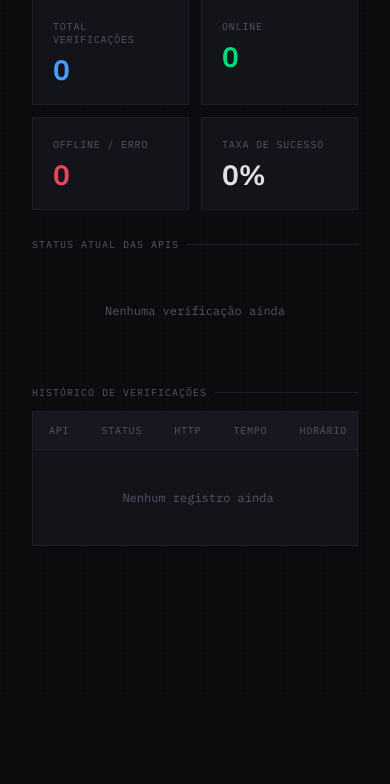
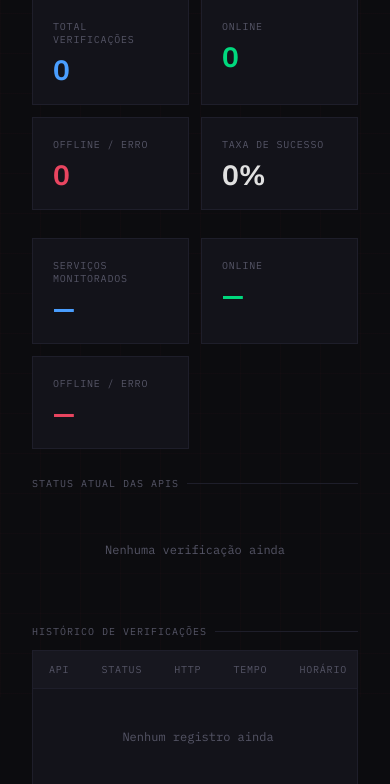
Before and after one commit to evandrossjr/monitoramento-api, a Flask app: page / in a window 390 px wide. Shown: the part 147-931 px from the top of the page. Before the commit the page ends 693 px from the top, so only its background shows below. Run offline with Flask 3, Linux system fonts and the light colour scheme; the visitor is signed in with stand-in values (Sample User, id 1); data that the repository does not hold is empty; parts of the project's set-up code (start-up, migrations or seed data) failed here and were passed over; some libraries are stand-ins or nearby versions.

Commit message:
Atualização do Layou de exibição do index.html e atualização do horário para o fuso horário correto do Brasil

```diff
--- a/app/main.py
+++ b/app/main.py
@@ -31,4 +31,7 @@ if __name__ == "__main__":
     print(f"Servidor web rodando na porta {FLASK_PORT}...")
 
     # Loop principal — mantém o processo vivo no Render
-    loop_monitoramento()
+    try:
+        loop_monitoramento()
+    except KeyboardInterrupt:
+        print("\nMonitoramento encerrado.")
--- a/app/monitor.py
+++ b/app/monitor.py
@@ -1,9 +1,12 @@
 import requests
 import time
+import pytz
 from datetime import datetime
 from logger import salvar_log
 from alerts import enviar_alerta
 from alerts import enviar_alerta_recuperacao
+
+
 
 
 estado_anterior = {}
@@ -11,7 +14,8 @@ estado_anterior = {}
 def monitorar_api(url: str, nome: str, headers: dict = None):
 
     inicio = time.time()
-    horario = datetime.now().strftime("%Y-%m-%d %H:%M:%S")
+    fuso = pytz.timezone('America/Bahia')
+    horario = datetime.now(fuso).strftime("%Y-%m-%d %H:%M:%S")
 
     try:
         resposta = requests.get(url, headers=headers, timeout=10)
--- a/requirements.txt
+++ b/requirements.txt
@@ -6,3 +6,4 @@ flask==3.0.3
 flask-cors==4.0.0
 flask-login==0.6.3
 psycopg2-binary==2.9.12
+pytz==2026.2
--- a/templates/index.html
+++ b/templates/index.html
@@ -172,13 +172,20 @@
     /* ── CARDS STATS ── */
     .stats {
       display: grid;
-      grid-template-columns: repeat(4, 1fr);
       gap: 12px;
       margin-bottom: 28px;
     }
 
+    #statsTop {
+      grid-template-columns: repeat(4, 1fr);
+    }
+
+    #statsBottom {
+      grid-template-columns: repeat(3, 1fr);
+    }
+
     @media (max-width: 700px) {
-      .stats { grid-template-columns: repeat(2, 1fr); }
+      #statsTop, #statsBottom { grid-template-columns: repeat(2, 1fr); }
     }
 
     .stat {
@@ -423,7 +430,7 @@
     </div>
 
     <!-- Stats -->
-    <div class="stats">
+    <div class="stats" id="statsTop">
       <div class="stat">
         <div class="stat-label">Total verificações</div>
         <div class="stat-value azul" id="statTotal">—</div>
@@ -439,6 +446,21 @@
       <div class="stat">
         <div class="stat-label">Taxa de sucesso</div>
         <div class="stat-value" id="statTaxa">—</div>
+      </div>
+    </div>
+
+    <div class="stats" id="statsBottom">
+      <div class="stat">
+        <div class="stat-label">Serviços Monitorados</div>
+        <div class="stat-value azul" id="statServicos">—</div>
+      </div>
+      <div class="stat">
+        <div class="stat-label">Online</div>
+        <div class="stat-value verde" id="statFuncionando">—</div>
+      </div>
+      <div class="stat">
+        <div class="stat-label">Offline / Erro</div>
+        <div class="stat-value vermelho" id="statProblema">—</div>
       </div>
     </div>
 
@@ -536,10 +558,28 @@
 
         // Pega o último log de cada API
         const mapa = {};
-        logs.forEach(l => { mapa[l.nome] = l; });
+        [...logs].sort((a, b) => new Date(b.horario) - new Date(a.horario))
+                .forEach(l => {
+                  if (!mapa[l.nome]) mapa[l.nome] = l;
+                });
+
+        const todos = Object.values(mapa);
+        const funcionando = todos.filter(l => l.status === 'online').length;
+        const problema = todos.filter(l => l.status !== 'online').length;
+
+        document.getElementById('statServicos').textContent = todos.length;
+        document.getElementById('statFuncionando').textContent = funcionando;
+        document.getElementById('statProblema').textContent = problema;
+
+        // Ordena: com problema primeiro, depois online
+        todos.sort((a, b) => {
+          if (a.status !== 'online' && b.status === 'online') return -1;
+          if (a.status === 'online' && b.status !== 'online') return 1;
+          return 0;
+        });
 
         const grid = document.getElementById('apisGrid');
-        grid.innerHTML = Object.values(mapa).map(l => {
+        grid.innerHTML = todos.map(l => {
           const cls = classificarStatus(l.status);
           const tempo = l.tempo_resposta ? l.tempo_resposta + 's' : '—';
           return `
@@ -561,13 +601,16 @@
         const r = await fetch('/api/logs');
         const logs = await r.json();
         const tbody = document.getElementById('tabelaLogs');
+        const logsOrdenados = [...logs].sort((a, b) =>
+          new Date(b.horario) - new Date(a.horario)
+        );
 
         if (!logs.length) {
           tbody.innerHTML = '<tr><td colspan="5" class="empty">Nenhum registro ainda</td></tr>';
           return;
         }
 
-        tbody.innerHTML = [...logs].reverse().map(l => {
+        tbody.innerHTML = logsOrdenados.map(l => {
           const cls = classificarStatus(l.status);
           const http = l.codigo_http || '—';
           const tempo = l.tempo_resposta ? l.tempo_resposta + 's' : '—';
@@ -576,7 +619,7 @@
             <td><span class="badge ${cls}">${labelStatus(l.status)}</span></td>
             <td class="mono">${http}</td>
             <td class="mono">${tempo}</td>
-            <td class="mono">${l.horario}</td>
+            <td class="mono">${formatarHorario(l.horario)}</td>
           </tr>`;
         }).join('');
 
@@ -599,6 +642,14 @@
       }
     }
 
+    function formatarHorario(horario) {
+      if (!horario) return '—';
+      const limpo = horario.replace('T', ' ').split('.')[0];
+      const [data, hora] = limpo.split(' ');
+      const [ano, mes, dia] = data.split('-');
+      return `${dia}/${mes}/${ano}, ${hora}`;
+    }
+
     // ── Init ────────────────────────────────────────────────────────
     async function init() {
       await Promise.all([carregarStatus(), carregarLogs(), carregarApis()]);
```
